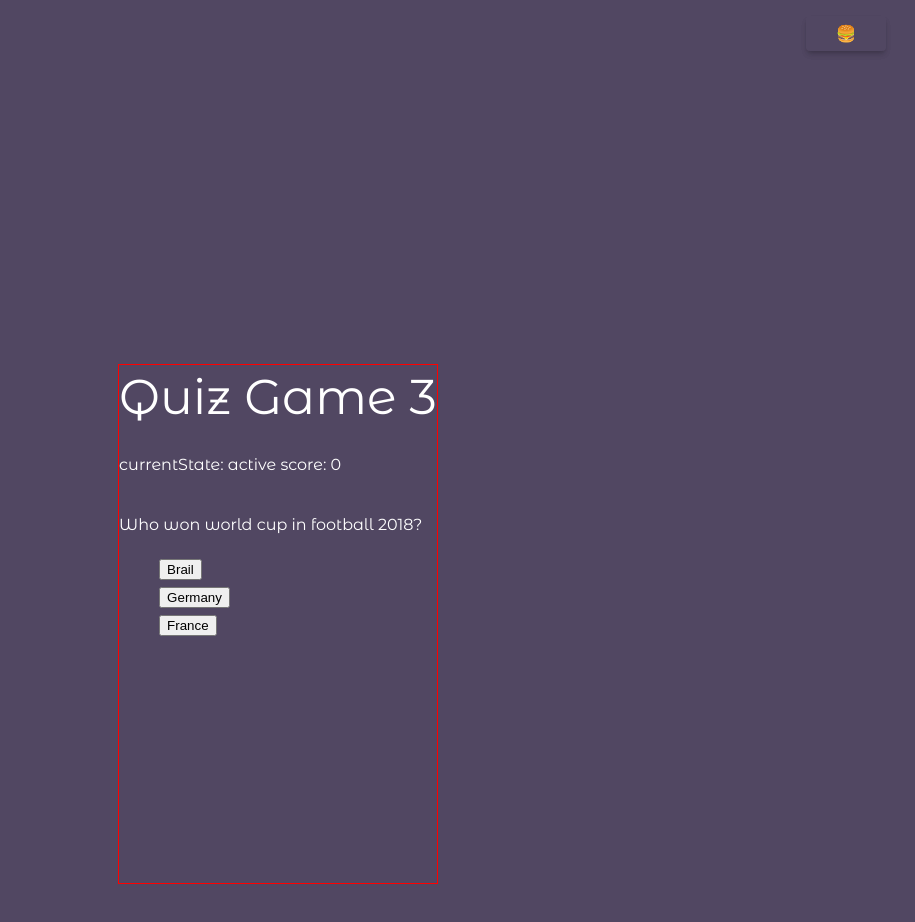
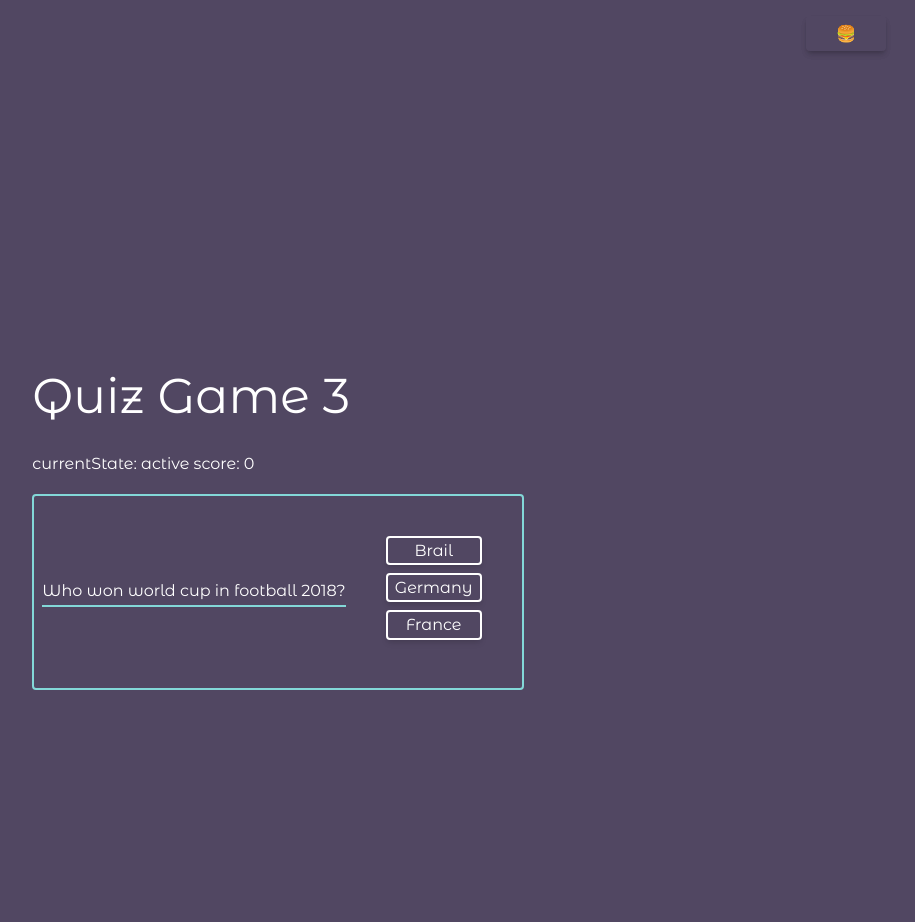
Before and after one commit to masiuciszek/Typescript-NodeJS, a React (Create React App) app: page /q3 in a window 1280 px wide. Both pictures are taken after a click on the button "Start". Shown: the top 922 px of the page, without its empty margins (362-1277 px from the left). Built offline with nearby package versions, Linux system fonts and the light colour scheme.

Commit message:
feat: get final message

```diff
--- a/src/components/quiz-v3/index.tsx
+++ b/src/components/quiz-v3/index.tsx
@@ -1,13 +1,15 @@
 import styled from "@emotion/styled"
 import { useMachine } from "@xstate/react"
+import { colors } from "../../styles/common"
 import { Fade } from "../common/fade"
 import Layout from "../layout"
 import { quizMachine } from "./machine"
 import { QuizBox } from "./quiz-box"
 import QuizDialog from "./quiz-dialog"
+import { Button } from "./styled"
+import { BUTTON_WIDTH, DIALOG_TYPES } from "./utils"
 
 const Wrapper = styled.section`
-  border: 1px solid red;
   min-height: 65vh;
 `
 
@@ -15,16 +17,23 @@ const BtnWrapper = styled.div`
   display: flex;
 `
 
+const Options = styled.div`
+  display: flex;
+`
+
 const QuizGame = () => {
   const [state, send] = useMachine(quizMachine)
   const showQuestions = state.value === "active" || state.value === "finalQuestion"
   const isQuizDone = state.value === "endOfQuiz"
+  const isChecking = state.value === "checking"
+  const isInViewStats = state.value === "viewStats"
 
   return (
     <Layout>
       <QuizDialog
-        isQuizDone={isQuizDone}
-        dialogType={"END_GAME_MESSAGE"}
+        isQuizDone={isQuizDone || isInViewStats}
+        dialogType={isQuizDone ? DIALOG_TYPES.END_GAME_MESSAGE : DIALOG_TYPES.SHOW_STATS}
+        answeredData={state.context.answeredData}
         meta={state.meta}
         currentState={state.value}
         send={send}
@@ -42,10 +51,16 @@ const QuizGame = () => {
         </p>
         <BtnWrapper>
           {state.matches("idle") && (
-            <button type="button" onClick={() => send("TOGGLE")}>
-              {" "}
+            <Button
+              type="button"
+              onClick={() => send("TOGGLE")}
+              whileHover={{
+                backgroundColor: colors.darkestShadow,
+                width: BUTTON_WIDTH + 100,
+              }}
+            >
               Start
-            </button>
+            </Button>
           )}
         </BtnWrapper>
 
@@ -57,6 +72,22 @@ const QuizGame = () => {
             currentState={state.value}
           />
         </Fade>
+
+        <Fade isAnimated={isChecking}>
+          <Options>
+            <button type="button" onClick={() => send("TOGGLE")}>
+              new game
+            </button>
+            <button
+              type="button"
+              onClick={() => {
+                send("CLICK")
+              }}
+            >
+              show stats
+            </button>
+          </Options>
+        </Fade>
       </Wrapper>
     </Layout>
   )
--- a/src/components/quiz-v3/machine.ts
+++ b/src/components/quiz-v3/machine.ts
@@ -10,6 +10,7 @@ export const quizMachine = createMachine<QuizGameContext, QuizMachineEvent>(
       currentQuestion: 0,
       quizData,
       hasAnsweredLastQuestion: false,
+      answeredData: [],
     },
     states: {
       idle: {
@@ -52,14 +53,26 @@ export const quizMachine = createMachine<QuizGameContext, QuizMachineEvent>(
       },
       checking: {
         on: {
-          CLICK: {
+          [EVENTS.CLICK]: {
             target: "viewStats",
+          },
+          [EVENTS.TOGGLE]: {
+            target: "idle",
           },
         },
         meta: "Check stats and result",
       },
+
       viewStats: {
         meta: "View your stats",
+        on: {
+          [EVENTS.CLICK]: {
+            target: "checking",
+          },
+        },
+        entry: () => {
+          console.log("entred")
+        },
       },
     },
   },
--- a/src/components/quiz-v3/quiz-box.tsx
+++ b/src/components/quiz-v3/quiz-box.tsx
@@ -1,6 +1,9 @@
+import styled from "@emotion/styled"
 import { motion } from "framer-motion"
 import { FC } from "react"
 import { Interpreter, StateValue } from "xstate"
+import { colors } from "../../styles/common"
+import { Button } from "./styled"
 import { QuizData, QuizGameContext, QuizMachineEvent } from "./utils"
 
 interface Props {
@@ -10,6 +13,34 @@ interface Props {
   currentState: StateValue
 }
 
+const Wrapper = styled.div`
+  border: 2px solid ${colors.accent};
+  border-radius: 4px;
+  display: flex;
+  align-items: center;
+  padding: 0.5rem;
+  p {
+    margin-right: 0.5rem;
+    border-bottom: 2px solid ${colors.accent};
+  }
+`
+
+const List = styled.ul`
+  display: flex;
+  flex-flow: column wrap;
+  padding: 1rem;
+  width: 10rem;
+  align-items: center;
+  justify-content: center;
+  height: 100%;
+  li {
+    margin-bottom: 0.5rem;
+    button {
+      min-width: 6rem;
+    }
+  }
+`
+
 export const QuizBox: FC<Props> = ({ quizData, send, currentQuestion, currentState }) => {
   return (
     <motion.section
@@ -17,28 +48,35 @@ export const QuizBox: FC<Props> = ({ quizData, send, currentQuestion, currentSta
       animate={{ opacity: 1, y: 0 }}
       exit={{ opacity: 0, x: 100 }}
     >
-      <div>
+      <Wrapper>
         <p>{quizData[currentQuestion].question}</p>
-        <ul>
+        <List>
           {quizData[currentQuestion].answers.map(({ answer, isTrue }) => (
             <li key={answer}>
-              <button
+              <Button
                 type="button"
                 disabled={currentState === "endOfQuiz"}
+                whileHover={{
+                  backgroundColor: colors.dangerShadow,
+                  x: 1,
+                  y: 1,
+                }}
                 onClick={() => {
                   const nextQuestion = currentQuestion + 1
                   send("NEXT", {
                     isTrue,
+                    answer,
                     hasAnsweredLastQuestion: nextQuestion === quizData.length,
+                    question: quizData[currentQuestion].question,
                   })
                 }}
               >
                 {answer}
-              </button>
+              </Button>
             </li>
           ))}
-        </ul>
-      </div>
+        </List>
+      </Wrapper>
     </motion.section>
   )
 }
--- a/src/components/quiz-v3/quiz-dialog.tsx
+++ b/src/components/quiz-v3/quiz-dialog.tsx
@@ -1,12 +1,12 @@
 import { css } from "@emotion/css"
 import styled from "@emotion/styled"
 import { motion } from "framer-motion"
-import { FC } from "react"
+import React, { FC } from "react"
 import { Link } from "react-router-dom"
 import { Interpreter, StateValue } from "xstate"
 import { colors, elevations, resetBtnStyles } from "../../styles/common"
 import { Fade } from "../common/fade"
-import { DialogType, pluralize, QuizGameContext, QuizMachineEvent } from "./utils"
+import { Answer, DialogType, pluralize, QuizGameContext, QuizMachineEvent } from "./utils"
 
 interface Props {
   isQuizDone: boolean
@@ -14,6 +14,7 @@ interface Props {
   meta: Record<string, string>
   currentState: StateValue
   send: Interpreter<QuizGameContext, any, QuizMachineEvent>["send"]
+  answeredData: Answer[]
   resultData: {
     score: number
     ofPossibleQuestions: number
@@ -115,6 +116,7 @@ const QuizDialog: FC<Props> = ({
   meta,
   currentState,
   send,
+  answeredData,
 }) => {
   return (
     <Fade isAnimated={isQuizDone} className={styles}>
@@ -141,7 +143,11 @@ const QuizDialog: FC<Props> = ({
         {dialogType === "SHOW_STATS" && (
           <Body>
             <h3>{meta[`quiz.${currentState}`]}</h3>
-            <h1>Your stats</h1>
+            <ul>
+              {/* {React.Children.toArray(
+                answeredData.map(({ answer, isTrue }) => <li>answer: {answer}</li>)
+              )} */}
+            </ul>
           </Body>
         )}
 
--- /dev/null
+++ b/src/components/quiz-v3/styled.tsx
@@ -0,0 +1,9 @@
+import styled from "@emotion/styled"
+import { motion } from "framer-motion"
+import { resetBtnStyles } from "../../styles/common"
+import { BUTTON_WIDTH } from "./utils"
+
+export const Button = styled(motion.button)`
+  ${resetBtnStyles};
+  min-width: ${BUTTON_WIDTH}rem;
+`
--- a/src/components/quiz-v3/utils.ts
+++ b/src/components/quiz-v3/utils.ts
@@ -1,4 +1,6 @@
 import { EventObject } from "xstate"
+
+export const BUTTON_WIDTH = 4
 
 export const DIALOG_TYPES = {
   END_GAME_MESSAGE: "END_GAME_MESSAGE",
@@ -19,11 +21,15 @@ export function assertEventType<TE extends EventObject, TType extends TE["type"]
 export const EVENTS = {
   NEXT: "NEXT",
   TOGGLE: "TOGGLE",
+  CLICK: "CLICK",
+  OPEN: "OPEN",
 }
 
 export interface Answer {
   answer: string
   isTrue: boolean
+  question?: string
+  id?: number
 }
 export interface QuizData {
   id: number
@@ -57,13 +63,29 @@ export interface QuizGameContext {
   currentQuestion: number
   quizData: Array<QuizData>
   hasAnsweredLastQuestion: boolean
+  answeredData: Answer[]
+}
+
+interface NextEvent {
+  isTrue: boolean
+  hasAnsweredLastQuestion: boolean
+  answer: string
+  question: string
+  id: number
 }
 
 export type QuizMachineEvent =
   | { type: "TOGGLE" }
   | { type: "CLICK" }
-  | { type: "SELECT" }
-  | { type: "NEXT"; isTrue: boolean; hasAnsweredLastQuestion: boolean }
+  | { type: "OPEN" }
+  | {
+      type: "NEXT"
+      isTrue: boolean
+      hasAnsweredLastQuestion: boolean
+      answer: string
+      question: string
+      id: number
+    }
   | { type: "START" }
 
 export const pluralize = (a: number, input: string) => (a > 1 ? input + "s" : input)
```
Also changed, not shown: 1 other file (tests, documents, lock files or other folders).
